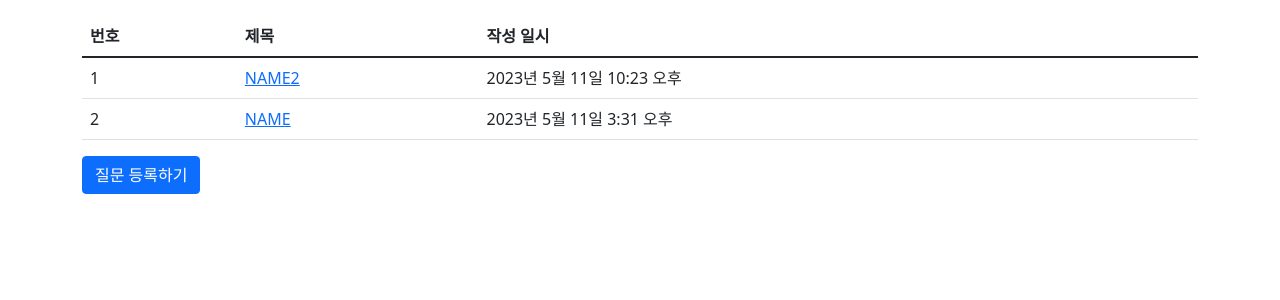
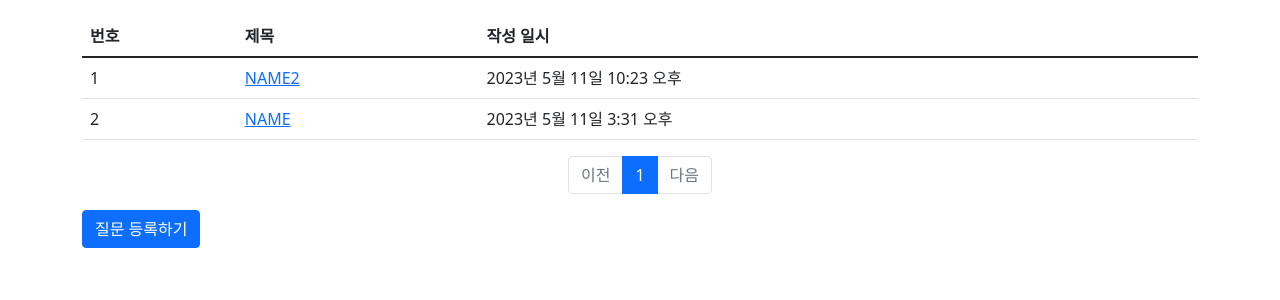
Before and after one commit to choidongkuen/Django_Practice, a Django app: page /pybo/ in a window 1280 px wide. Shown: the part 57-357 px from the top of the page. Run offline with Django 4.2, Linux system fonts and the light colour scheme; data comes from the database, SQL or seed files in the repository; some libraries are stand-ins or nearby versions.

Commit message:
FEAT : [Pybo] pagination 관련view 및 template 구현

```diff
--- a/pybo/views.py
+++ b/pybo/views.py
@@ -1,3 +1,4 @@
+from django.core.paginator import Paginator
 from django.shortcuts import render, get_object_or_404, redirect
 
 from pybo.models import Question
@@ -6,8 +7,12 @@ from .forms import QuestionFrom, AnswerForm
 
 # Question 모델 데이터 작성한 날짜의 역순(내림 차순) 으로 조회
 def index(request):
+    page = request.GET.get('page', '1')
     question_list = Question.objects.all().order_by('-created_at')
-    context = {"question_list": question_list}
+    paginator = Paginator(question_list, 10)
+    page_obj = paginator.get_page(page)
+
+    context = {"question_list": page_obj}
     return render(request, "pybo/index.html", context)
 
 
--- a/templates/pybo/index.html
+++ b/templates/pybo/index.html
@@ -28,6 +28,55 @@
             {% endif %}
             </tbody>
         </table>
+        <!--페이징 처리 시작 -->
+        <ul class="pagination justify-content-center">
+            <!--이전 페이지 -->
+            {% if question_list.has_previous %}
+                <li class="page-item">
+                    <a class="page-link"
+                       href="?page={{ question_list.previous_page_number }}">
+                        이전
+                    </a>
+                </li>
+            {% else %}
+                <li class="page-item disabled">
+                    <a class="page-link" tabindex="-1" aria-disabled="true" href="#">
+                        이전
+                    </a>
+                </li>
+            {% endif %}
+            <!-- 페이지 리스트 -->
+            {% for page_number in question_list.paginator.page_range %}
+                {% if page_number == question_list.number %}
+                    <li class="page-item active" aria-current="page">
+                        <a class="page-link" href="?page={{ page_number }}">
+                            {{ page_number }}
+                        </a>
+                    </li>
+                {% else %}
+                    <li class="page-item">
+                        <a class="page-link" href="?page={{ page_number }}">
+                            {{ page_number }}
+                        </a>
+                    </li>
+                {% endif %}
+            {% endfor %}
+            <!-- 다음 페이지 -->
+            {% if question_list.has_next %}
+                <li class="page-item">
+                    <a class="page-link"
+                       href="?page={{ question_list.next_page_number }}">
+                        다음
+                    </a>
+                </li>
+            {% else %}
+                <li class="page-item disabled">
+                    <a class="page-link" tabindex="-1" aria-disabled="true" href="#">
+                        다음
+                    </a>
+                </li>
+            {% endif %}
+        </ul>
         <!-- 질문 등록 -->
         <a href="{% url 'pybo:question_create' %}" class="btn btn-primary">질문 등록하기</a>
     </div>
```
